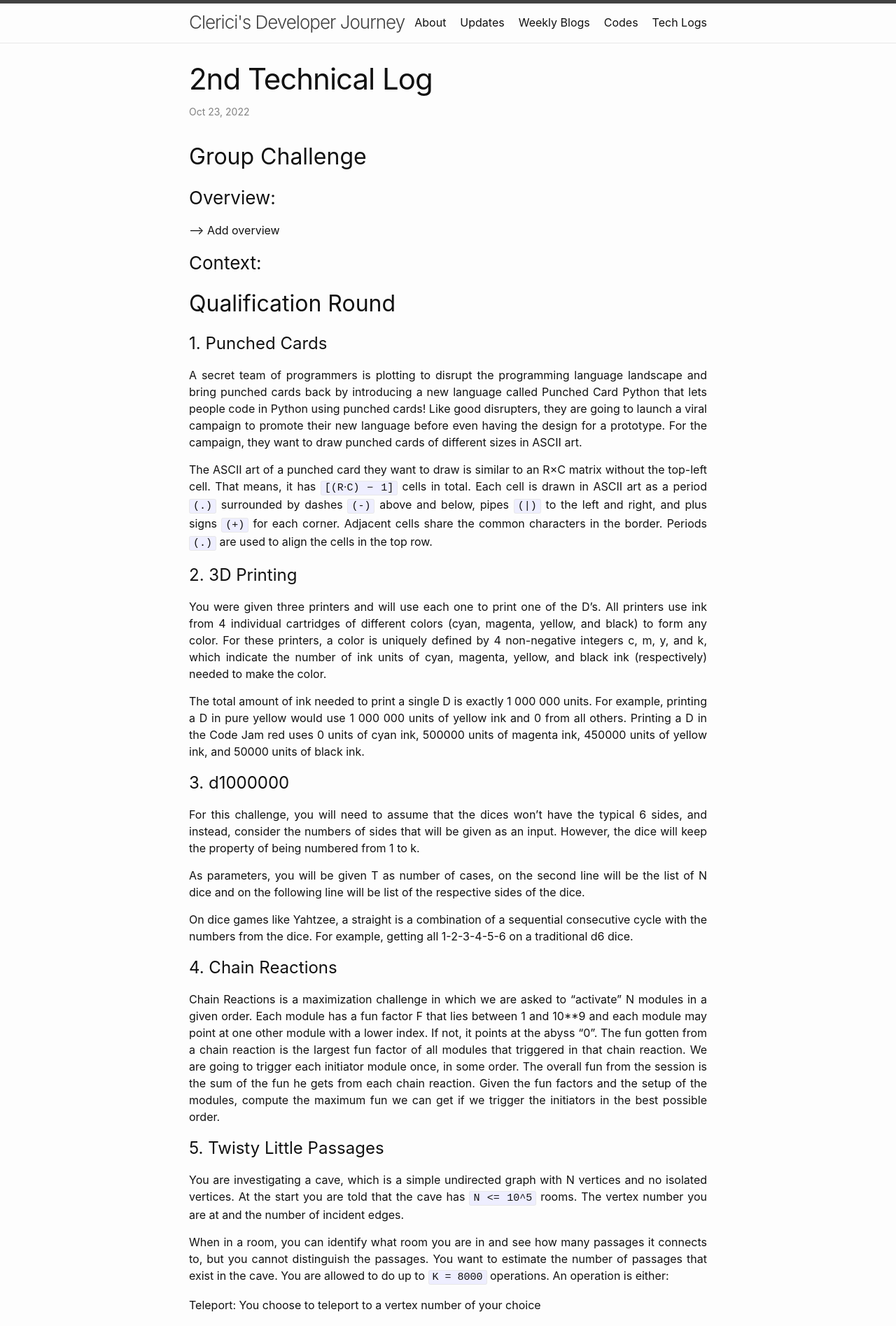
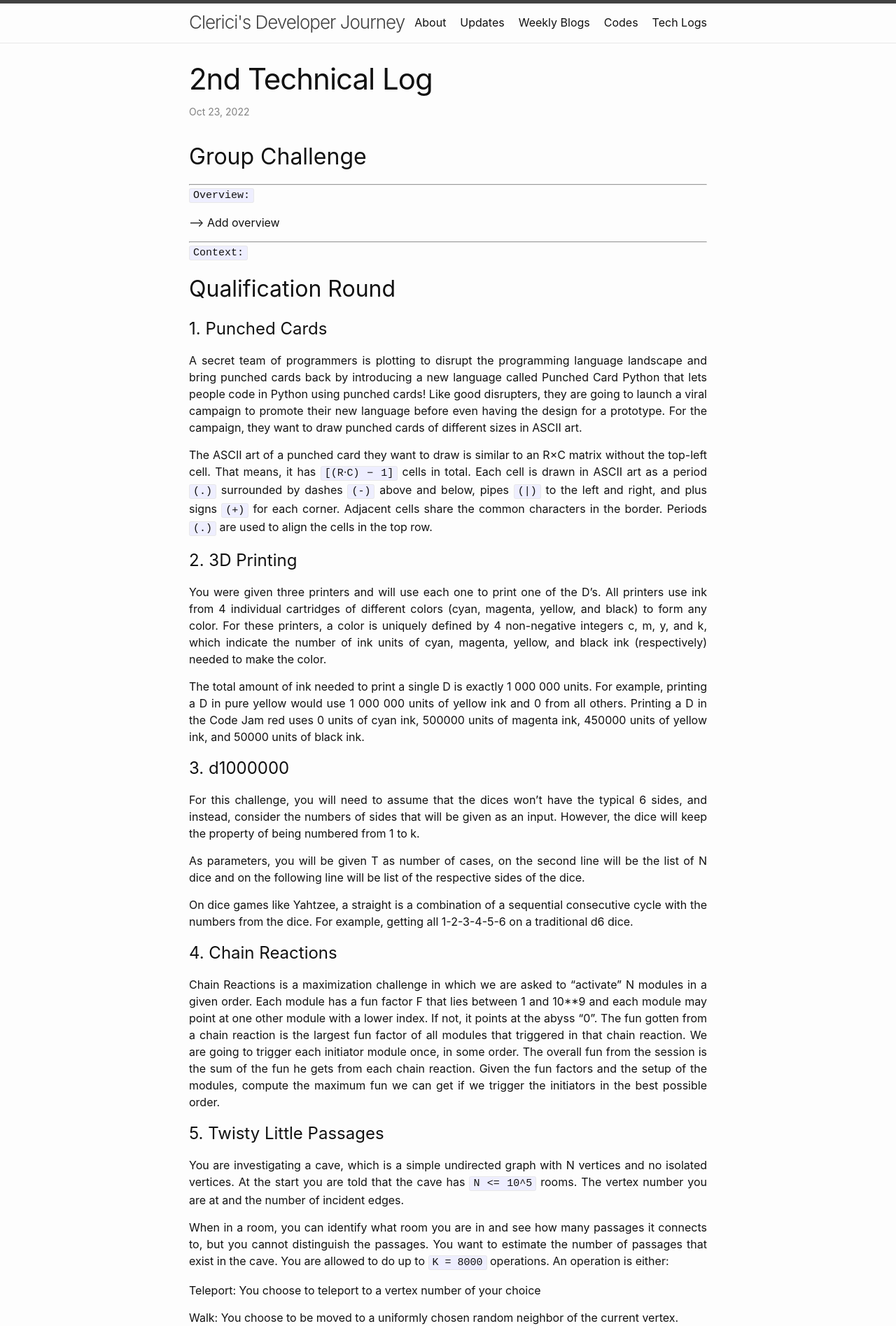
Before and after one commit to TheClerici/my-blog, a Jekyll site: the page built from blog-logs/_posts/2022-10-23-2ndTechLog.md, in a window 1280 px wide. Shown: the top 1895 px of the page at 70% size. Built offline with Jekyll 4.4.1, drawn with Linux system fonts in a browser that asks for light colours.

Commit message:
visual commit

```diff
--- a/blog-logs/_posts/2022-10-23-2ndTechLog.md
+++ b/blog-logs/_posts/2022-10-23-2ndTechLog.md
@@ -6,11 +6,13 @@ category: Log
 ---
 ## Group Challenge
 
-### Overview:
+------------------------------------------------------------------------------------------
+`Overview:`
 
 --> Add overview
 
-### Context:
+------------------------------------------------------------------------------------------
+`Context:`
 
 ## Qualification Round
 
@@ -81,7 +83,8 @@ For example, if you have 3 exercises (e) with 1 weight type (w), and each of the
 3. One operation to put off 1w and complete an exercise of 1w
 4. One operation to put off 1w and empty the stack
 
-### Solution:
+------------------------------------------------------------------------------------------
+`Solution:`
 
 Before even starting to code, we decided that as a team we need to understand all the challenges, the first day was actually understanding them, everyone on their own, or at least try to understand the majority of them, the next day, on a teams call, we went 1 by 1 through all the challenges and explained them together, when there was no more questions the fun began, splitting (or co-programming) all the problems that we can, in order to reach the goal of finishing them all.
 
@@ -109,6 +112,7 @@ This was casually a problem that I decided to make before knowing that we were g
 
 --> Add solution
 
-### Extras:
+------------------------------------------------------------------------------------------
+`Extras:`
 
 [first-log]: https://theclerici.github.io/my-blog/blog-logs/log/2022/10/23/1stTechLog.html
```
